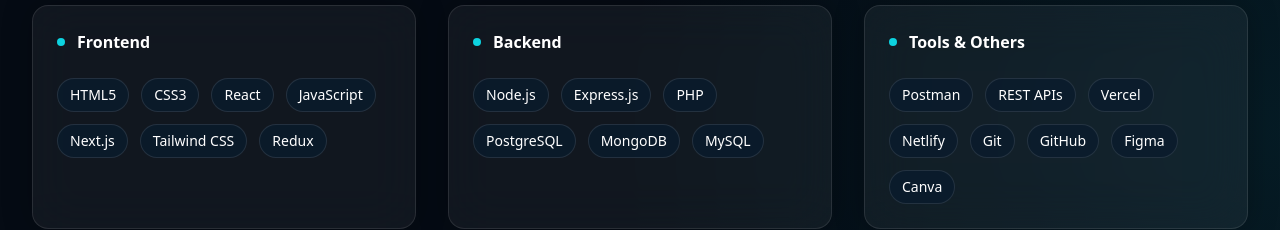
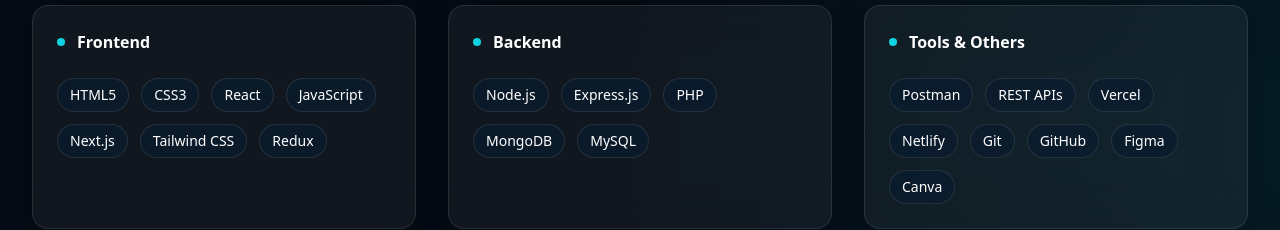
Before and after one commit to Niresh-sh/nireshshakya, a React (Vite) app: page / in a window 1280 px wide. Shown: the part 2960-3190 px from the top of the page. Built offline with nearby package versions, Linux system fonts and the light colour scheme.

Commit message:
updated cv doc and skills

```diff
--- a/src/Components/HeroSection.jsx
+++ b/src/Components/HeroSection.jsx
@@ -15,7 +15,7 @@
 
   const handleDownloadCV = () => {
     const link = document.createElement("a")
-  link.href = "/cv.jpeg"
+  link.href = "/nireshcv.jpeg"
     link.download = "Niresh_Shakya_CV.jpeg"
     link.click()
   }
--- a/src/Components/Skills.jsx
+++ b/src/Components/Skills.jsx
@@ -43,7 +43,6 @@
               "Node.js",
               "Express.js",
               "PHP",
-              "PostgreSQL",
               "MongoDB",
               "MySQL",
             ]}
```
Also changed, not shown: public/nireshcv.jpeg (added).
